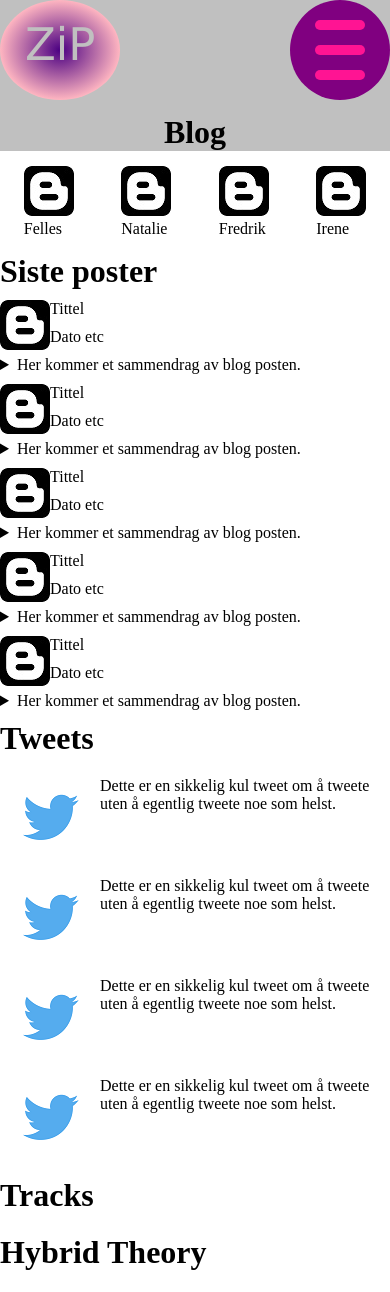
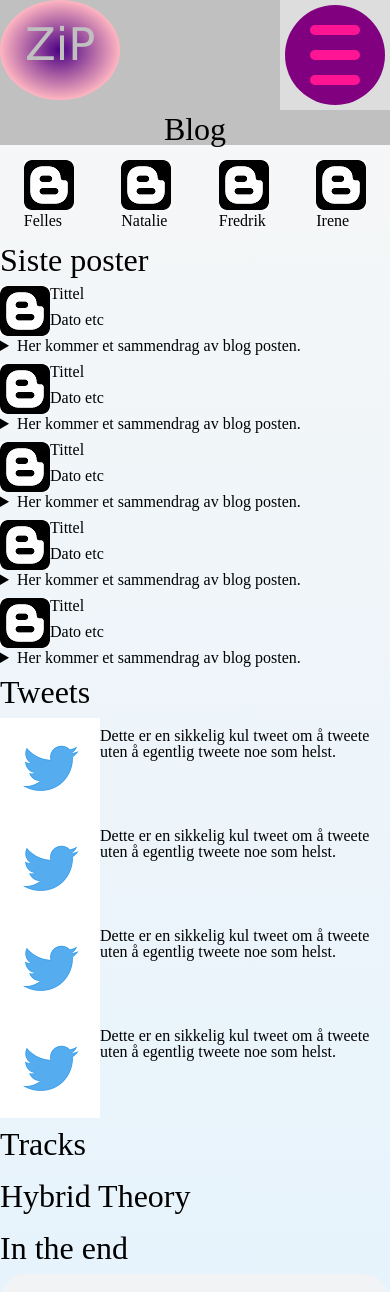
Before and after one commit to turidfs/zip, a PHP site: page /blog.php in a window 390 px wide. Shown: the top 1292 px of the page. Run offline with PHP 8.4, Linux system fonts and the light colour scheme; some libraries are stand-ins or nearby versions.

Commit message:
Lagt til forslag for breakpoints og alle stylesheets.

```diff
--- a/css/mobilPortrait.css
+++ b/css/mobilPortrait.css
@@ -2,6 +2,9 @@
 340: tweets og tracks (aside) får margin/padding
 600: bloggerne får litt mye mellomrom
 */
+
+
+
 
 
 
--- a/moduler/head.php
+++ b/moduler/head.php
@@ -1,5 +1,12 @@
 	<meta charset="utf-8">
-    <!-- <link rel="stylesheet" type="text/css" href="css/all.css" /> -->
-    <link rel="stylesheet" type="text/css" href="css/mobilPortrait.css" />
+
+    <link rel="stylesheet" type="text/css" media="all" href="css/all.css" />
+    <link rel="stylesheet" type="text/css" media="screen" href="css/mobilPortrait.css" />
+    <link rel="stylesheet" type="text/css" media="screen and (min-width: 480px)" href="css/mobilLandscape.css" />
+    <link rel="stylesheet" type="text/css" media="screen and (min-width: 768px)" href="css/tabletPortrait.css" />
+    <link rel="stylesheet" type="text/css" media="screen and (min-width: 1024px)" href="css/tabletLandscape.css" />
+    <link rel="stylesheet" type="text/css" media="screen and (min-width: 1200px)" href="css/desktop.css" />
+    <link rel="stylesheet" type="text/css" media="print" href="css/print.css" />
+
     <script src="https://ajax.googleapis.com/ajax/libs/jquery/3.1.0/jquery.min.js"></script>
 	<script src="js/script.js"></script>
```
